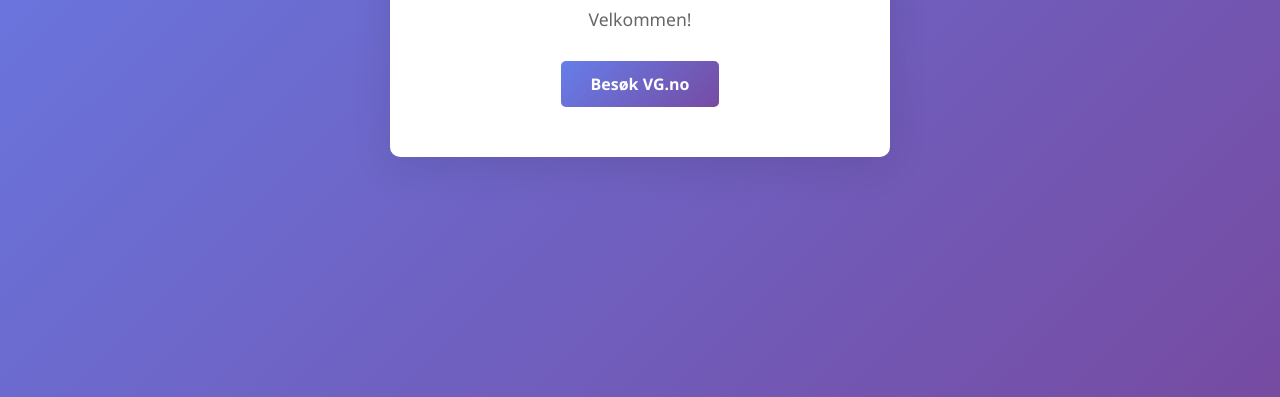
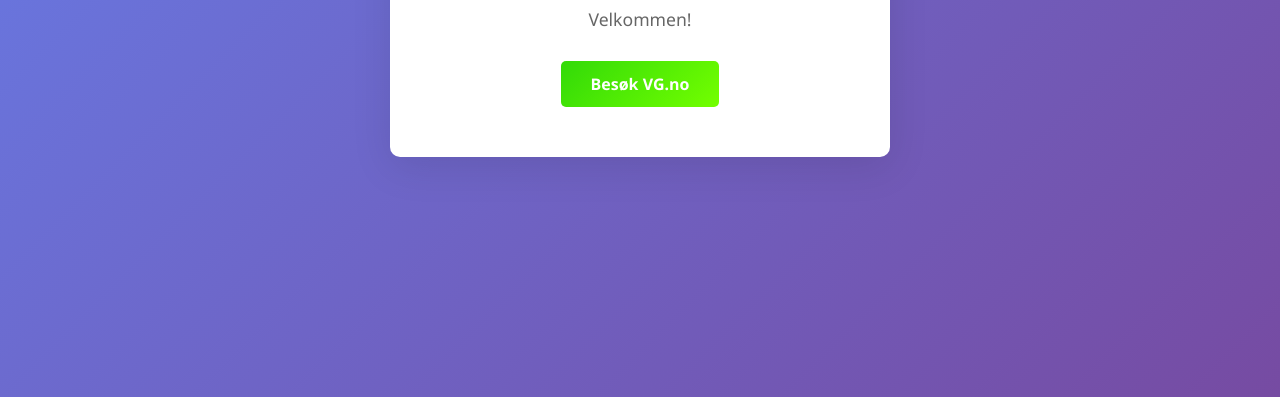
Before and after one commit to jonasscheie/jonasscheie.github.io, a plain HTML site: page index.html in a window 1280 px wide. Shown: the part 403-800 px from the top of the page. Drawn offline with Linux system fonts and the light colour scheme.

Commit message:
Add Jonas sin første nettside

```diff
--- a/index.html
+++ b/index.html
@@ -44,7 +44,7 @@
 
         a {
             display: inline-block;
-            background: linear-gradient(135deg, #667eea 0%, #764ba2 100%);
+            background: linear-gradient(135deg, #32da08 0%, #73ff00 100%);
             color: white;
             padding: 12px 30px;
             text-decoration: none;
```
